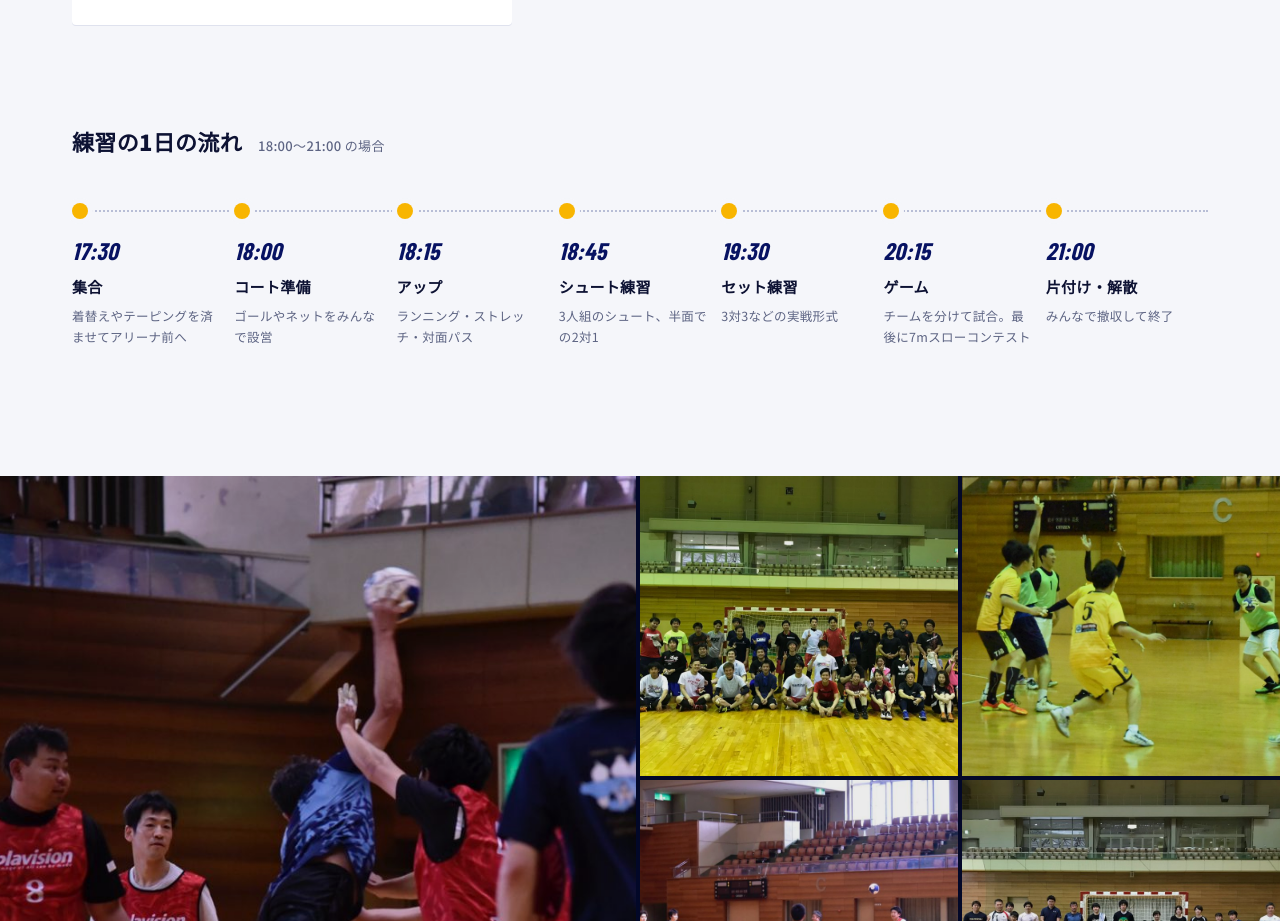
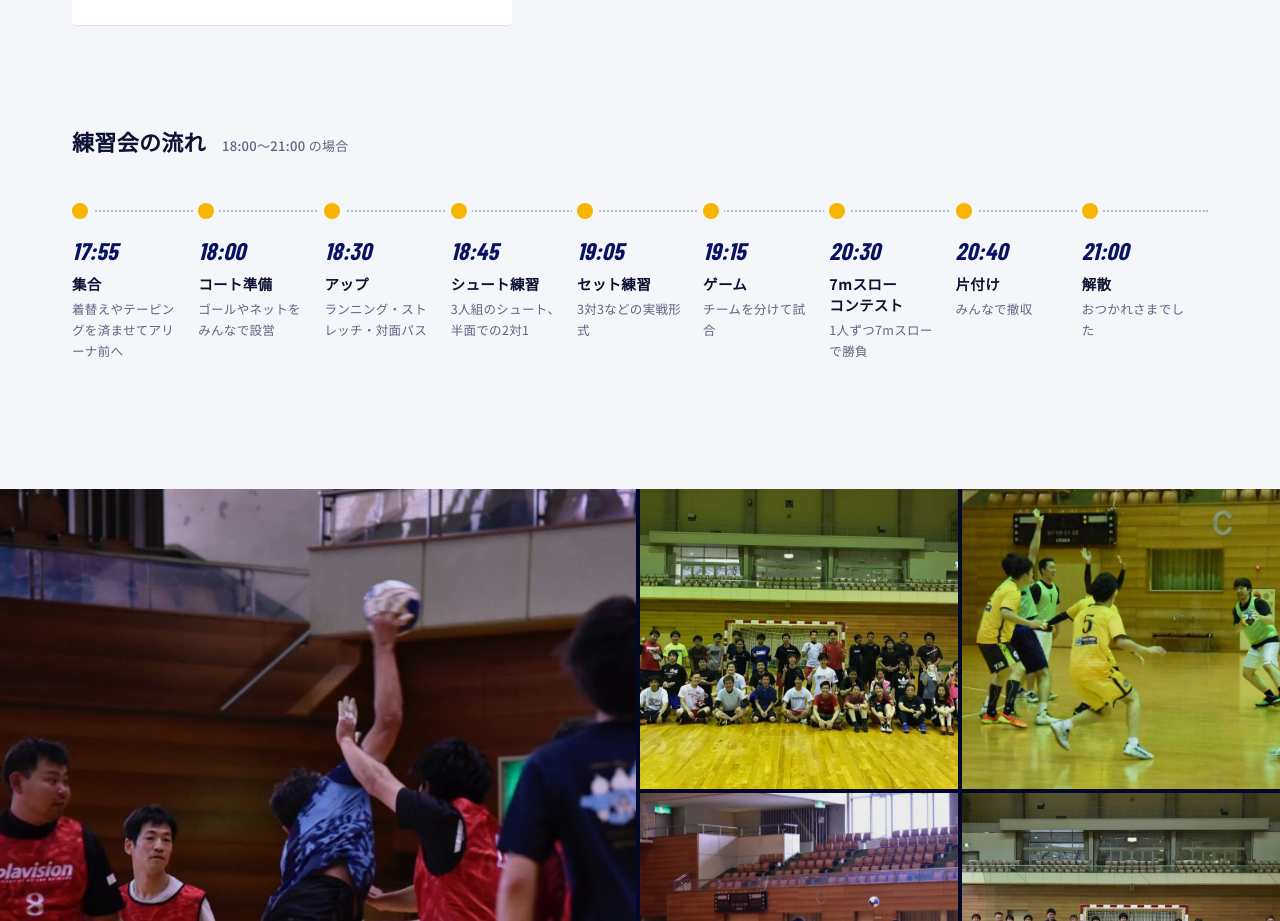
Before and after one commit to bw-tokai/homepage, a plain HTML site: page index.html in a window 1280 px wide. Shown: the part 6103-7024 px from the top of the page. Drawn offline with nearby package versions, Linux system fonts and the light colour scheme; a web font is replaced by a local one.

Commit message:
「1日の流れ」を「練習会の流れ」に変更し、タイムラインを最新の時刻に更新 (#18)
Claude-Session: https://claude.ai/code/session_01HDAVqupK9ei6K7ugARwKk1

Co-authored-by: Claude <noreply@anthropic.com>

```diff
--- a/assets/css/style.css
+++ b/assets/css/style.css
@@ -329,14 +329,15 @@ button.cal__d{border:0;padding:0;font:inherit;font-family:var(--en);font-size:17
 .day{margin-top:96px}
 .day__h{font-size:22px;font-weight:900;margin-bottom:32px;display:flex;align-items:baseline;gap:16px;flex-wrap:wrap}
 .day__h small{font-size:13px;color:var(--mute);font-weight:500}
-.day__flow{display:grid;grid-template-columns:repeat(7,1fr);position:relative}
+.day__flow{display:grid;grid-auto-flow:column;grid-auto-columns:1fr;position:relative}
 .day__flow::before{content:"";position:absolute;left:0;right:0;top:15px;border-top:2px dotted #b8bed6}
-.day__flow li{position:relative;padding:44px 14px 0 0}
+.day__flow li{position:relative;padding:44px 12px 0 0}
 .day__flow li::before{content:"";position:absolute;left:0;top:8px;width:16px;height:16px;border-radius:50%;background:var(--gold);box-shadow:0 0 0 5px var(--paper)}
 .day__flow time{font-family:var(--en);font-weight:800;font-style:italic;font-size:24px;color:var(--navy);display:block;line-height:1}
-.day__flow b{display:block;margin-top:10px;font-size:15px}
+.day__flow b{display:block;margin-top:10px;font-size:14.5px;line-height:1.45;word-break:keep-all;overflow-wrap:anywhere}
+.day__flow b .nb{display:inline-block;font-size:inherit;color:inherit;margin:0;line-height:inherit}
 .day__flow span{display:block;font-size:12.5px;color:var(--mute);line-height:1.7;margin-top:4px}
-@media (max-width:960px){.day__flow{grid-template-columns:1fr}.day__flow::before{left:7px;right:auto;top:0;bottom:0;border-top:0;border-left:2px dotted #b8bed6}.day__flow li{padding:0 0 24px 40px;display:grid;grid-template-columns:64px 1fr;column-gap:16px}.day__flow li::before{top:2px}.day__flow time{grid-row:1/3;font-size:20px}.day__flow b{margin-top:0}}
+@media (max-width:1080px){.day__flow{grid-auto-flow:row;grid-template-columns:1fr}.day__flow::before{left:7px;right:auto;top:0;bottom:0;border-top:0;border-left:2px dotted #b8bed6}.day__flow li{padding:0 0 24px 40px;display:grid;grid-template-columns:64px 1fr;column-gap:16px}.day__flow li::before{top:2px}.day__flow time{grid-row:1/3;font-size:20px}.day__flow b{margin-top:0}}
 
 /* ---------- gallery ---------- */
 .gallery{position:relative;background:var(--navy-950)}
--- a/index.html
+++ b/index.html
@@ -318,15 +318,17 @@
     </div>
 
     <div class="day">
-      <h3 class="day__h">練習の1日の流れ <small>18:00〜21:00 の場合</small></h3>
+      <h3 class="day__h">練習会の流れ <small>18:00〜21:00 の場合</small></h3>
       <ol class="day__flow">
-        <li><time>17:30</time><b>集合</b><span>着替えやテーピングを済ませてアリーナ前へ</span></li>
+        <li><time>17:55</time><b>集合</b><span>着替えやテーピングを済ませてアリーナ前へ</span></li>
         <li><time>18:00</time><b>コート準備</b><span>ゴールやネットをみんなで設営</span></li>
-        <li><time>18:15</time><b>アップ</b><span>ランニング・ストレッチ・対面パス</span></li>
+        <li><time>18:30</time><b>アップ</b><span>ランニング・ストレッチ・対面パス</span></li>
         <li><time>18:45</time><b>シュート練習</b><span>3人組のシュート、半面での2対1</span></li>
-        <li><time>19:30</time><b>セット練習</b><span>3対3などの実戦形式</span></li>
-        <li><time>20:15</time><b>ゲーム</b><span>チームを分けて試合。最後に7mスローコンテスト</span></li>
-        <li><time>21:00</time><b>片付け・解散</b><span>みんなで撤収して終了</span></li>
+        <li><time>19:05</time><b>セット練習</b><span>3対3などの実戦形式</span></li>
+        <li><time>19:15</time><b>ゲーム</b><span>チームを分けて試合</span></li>
+        <li><time>20:30</time><b><span class="nb">7mスロー</span><span class="nb">コンテスト</span></b><span>1人ずつ7mスローで勝負</span></li>
+        <li><time>20:40</time><b>片付け</b><span>みんなで撤収</span></li>
+        <li><time>21:00</time><b>解散</b><span>おつかれさまでした</span></li>
       </ol>
     </div>
   </div>
```
